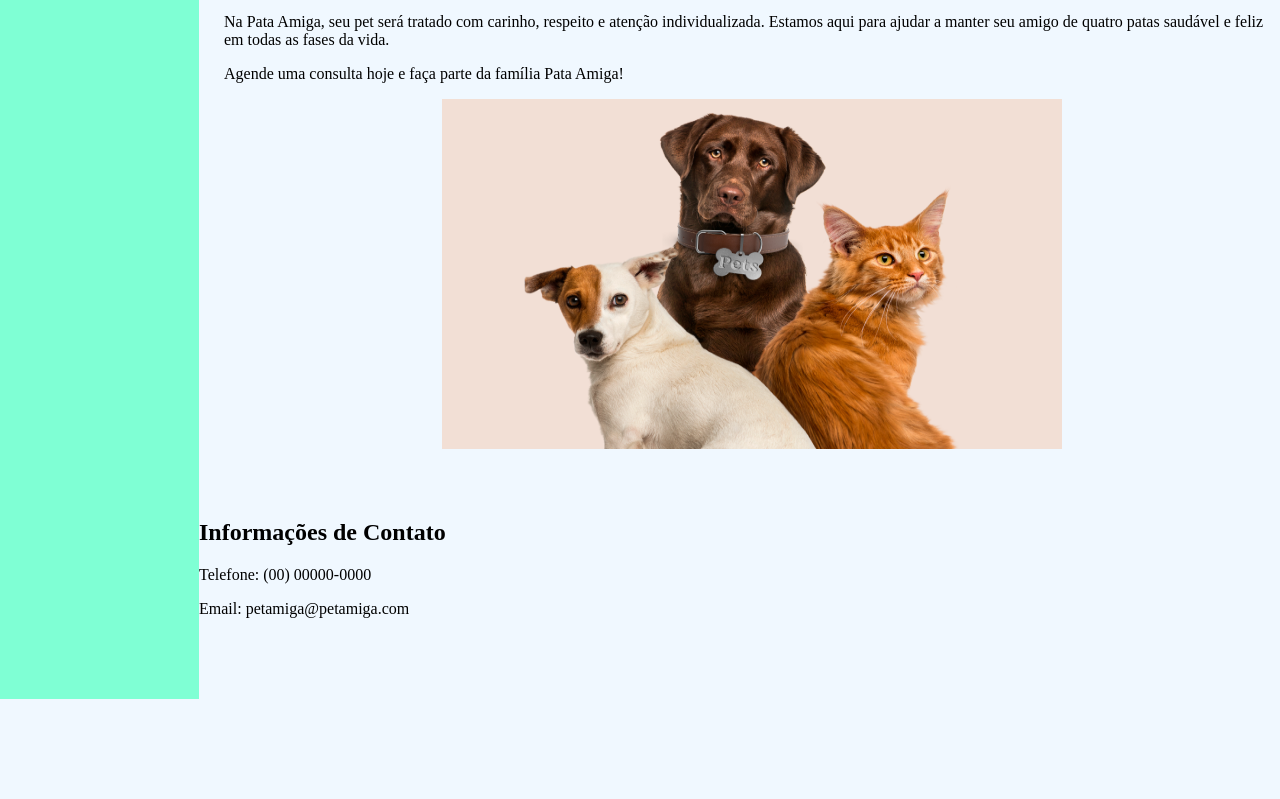
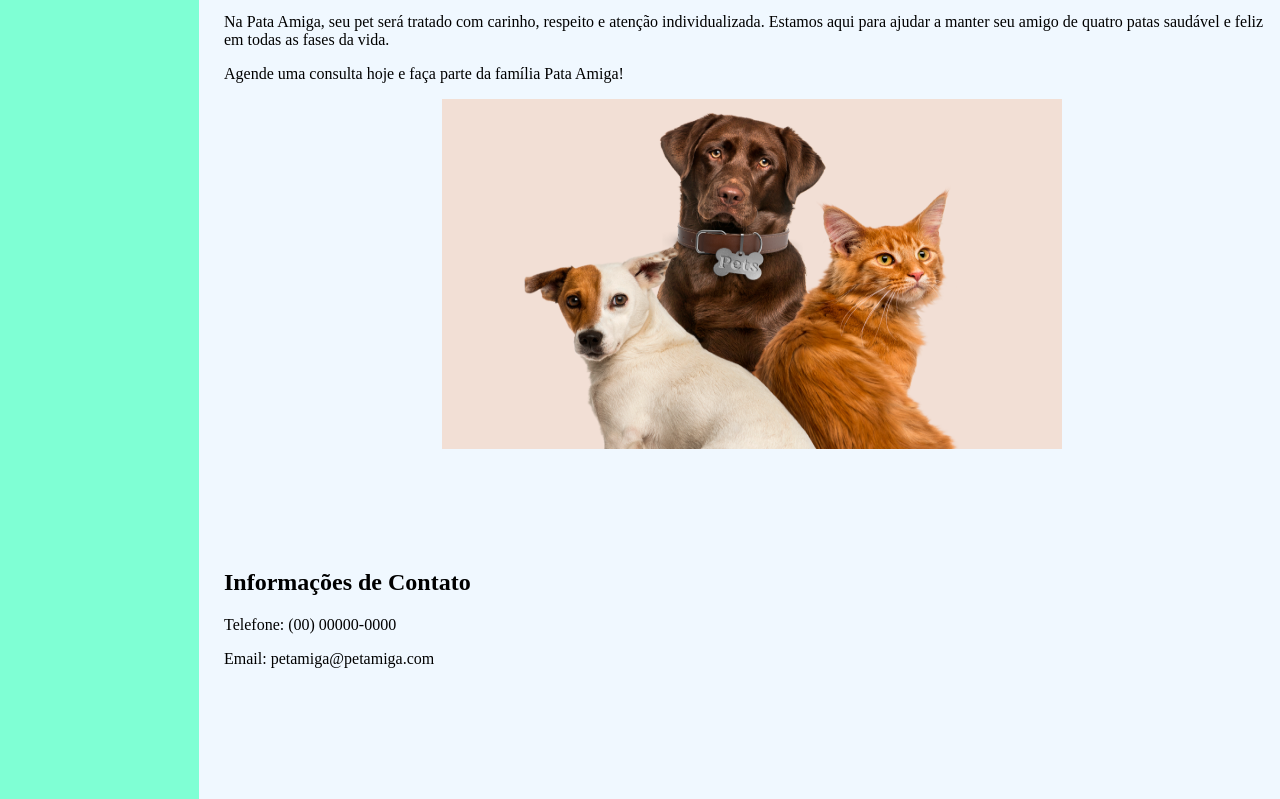
Before and after one commit to rayssassousa22/site-veterinario, a plain HTML site: page index.html in a window 1280 px wide. Shown: the part 523-1322 px from the top of the page. Before the commit the page ends 1222 px from the top, so only its background shows below. Drawn offline with Linux system fonts and the light colour scheme.

Commit message:
doing my website

```diff
--- a/stylesheet.css
+++ b/stylesheet.css
@@ -39,7 +39,7 @@ body {
 
 .footer {
     min-height: 200px;
-    justify-content: right;
+    padding: 50px 0px 50px 25px;
 }
 
 .image{
```
